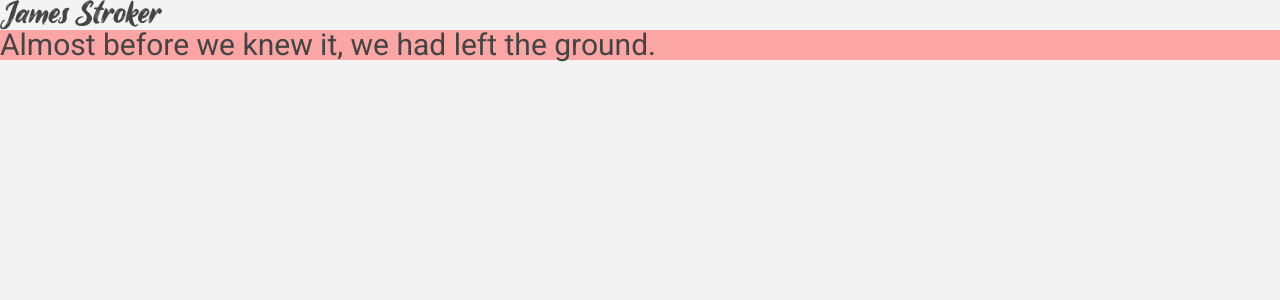
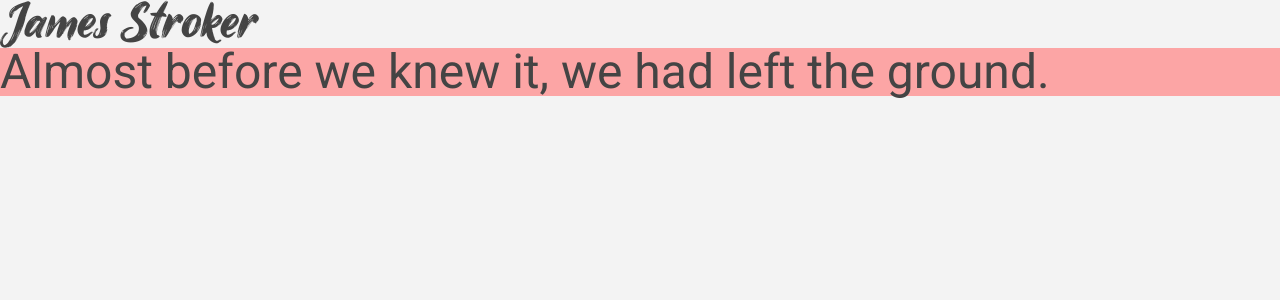
Before and after one commit to muhkyle17/casa-baltazar, a Next.js app: page / in a window 1280 px wide. Shown: the top 300 px of the page. Built offline with nearby package versions, Linux system fonts and the light colour scheme.

Commit message:
Remove font sizing to 10px

```diff
--- a/styles/globals.css
+++ b/styles/globals.css
@@ -18,7 +18,7 @@
 }
 
 html {
-  font-size: 62.5%;
+  /* font-size: 62.5%; */
   box-sizing: border-box;
 }
 
```
